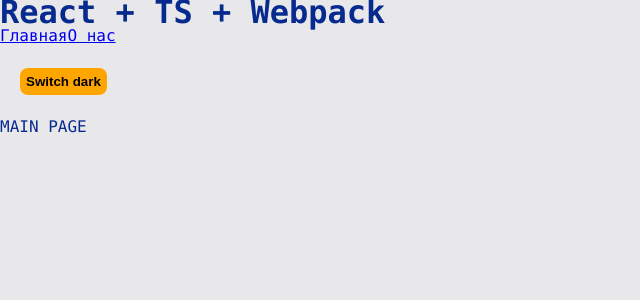
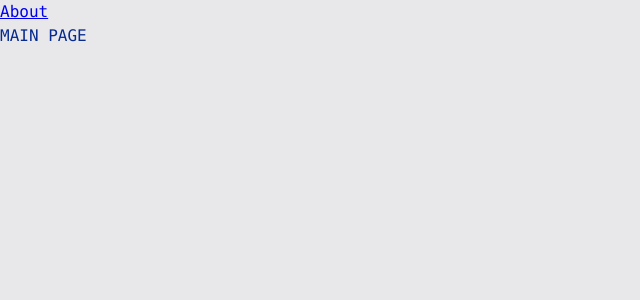
Before and after one commit to nikita-morkovkin/react-production-course, a React app: page / in a window 1280 px wide. Shown: the top 300 px of the page, without its empty margins (0-640 px from the left). Built offline with nearby package versions, Linux system fonts and the light colour scheme.

Commit message:
App routes were teleported in a separate config file.

```diff
--- a/src/app/App.tsx
+++ b/src/app/App.tsx
@@ -1,42 +1,20 @@
-import React, {Suspense} from 'react';
-import {Link, Route, Routes} from 'react-router-dom';
+import React from 'react';
+import {Link} from 'react-router-dom';
 import {classNames} from "shared/lib/classNames/classNames";
 import useTheme from "./providers/ThemeProvider/lib/useTheme";
 import './styles/index.scss';
-import {AboutPage} from "pages/AboutPage";
-import {MainPage} from "pages/MainPage";
+import {AppRouter} from "app/providers/router";
 
 const App = () => {
   const {theme, toggleTheme} = useTheme();
 
   return (
     <div className={classNames('app', {}, [theme])}>
-      <h1>React + TS + Webpack</h1>
+      <Link to={'/about'}>
+        About
+      </Link>
 
-      <Link to={'/'}>Главная</Link>
-      <Link to={'/about'}>О нас</Link>
-
-      <button
-        type="button"
-        className={'button-switch'}
-        onClick={toggleTheme}
-      >
-        {theme === 'light' ? 'Switch dark' : 'Switch light'}
-      </button>
-
-      <Suspense fallback={<div>Loading...</div>}>
-        <Routes>
-          <Route
-            path="/about"
-            element={<AboutPage />}
-          />
-
-          <Route
-            path="/"
-            element={<MainPage />}
-          />
-        </Routes>
-      </Suspense>
+      <AppRouter />
     </div>
   );
 };
--- /dev/null
+++ b/src/app/providers/router/index.ts
@@ -0,0 +1,3 @@
+import AppRouter from "app/providers/router/ui/AppRouter";
+
+export {AppRouter};
--- /dev/null
+++ b/src/app/providers/router/ui/AppRouter.tsx
@@ -0,0 +1,21 @@
+import React, {Suspense} from 'react';
+import {Route, Routes} from "react-router-dom";
+import {routeConfig} from "shared/config/routeConfig/routeConfig";
+
+const AppRouter = () => {
+  return (
+    <Suspense fallback={<div>Loading...</div>}>
+      <Routes>
+        {Object.values(routeConfig).map(({path, element}) => (
+          <Route
+            key={path}
+            path={path}
+            element={element}
+          />
+        ))}
+      </Routes>
+    </Suspense>
+  );
+};
+
+export default AppRouter;
--- /dev/null
+++ b/src/shared/config/routeConfig/routeConfig.tsx
@@ -0,0 +1,24 @@
+import {RouteProps} from "react-router-dom";
+import {MainPage} from "pages/MainPage";
+import {AboutPage} from "pages/AboutPage";
+
+export enum AppRoutes {
+  MAIN = 'main',
+  ABOUT = 'about',
+}
+
+export const RoutePath: Record<AppRoutes, string> = {
+  [AppRoutes.MAIN]: '/',
+  [AppRoutes.ABOUT]: '/about',
+}
+
+export const routeConfig: Record<AppRoutes, RouteProps> = {
+  [AppRoutes.MAIN]: {
+    path: RoutePath.main,
+    element: <MainPage />
+  },
+  [AppRoutes.ABOUT]: {
+    path: RoutePath.about,
+    element: <AboutPage />
+  },
+}
```
